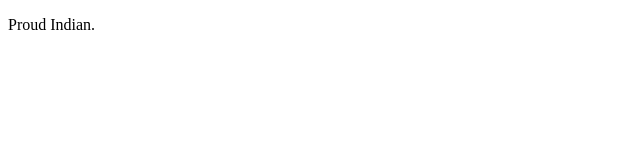
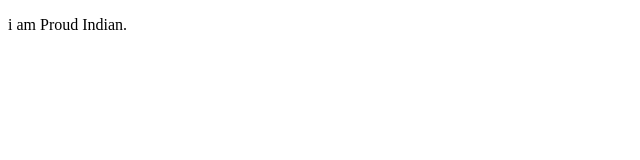
Before and after one commit to crmohan1220/mygitrepo, a plain HTML site: page index.html in a window 1280 px wide. Shown: the full height of the page, 0-640 px from the left. Drawn offline with Linux system fonts and the light colour scheme.

Commit message:
Update index.html

```diff
--- a/index.html
+++ b/index.html
@@ -6,6 +6,6 @@
 
 </head>
 <body>
-<p>Proud Indian.</p>
+<p>i am Proud Indian.</p>
 </body>
 </html>
```
